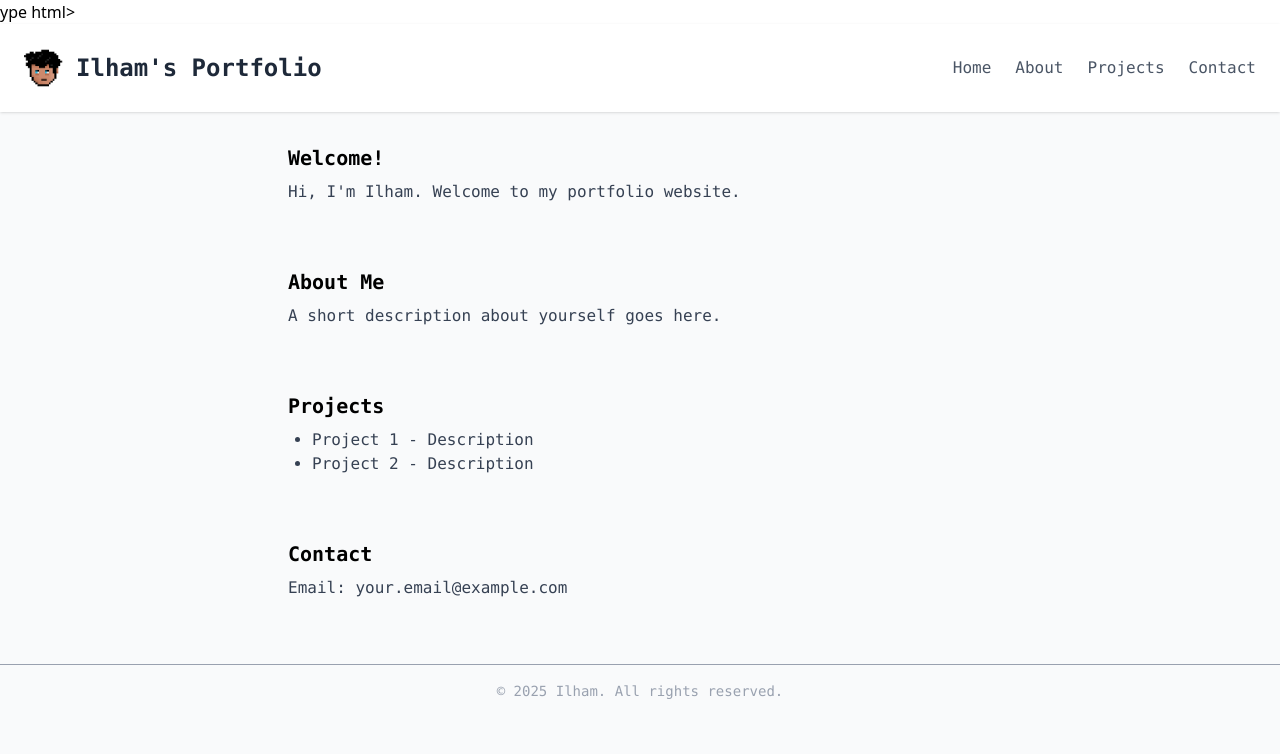
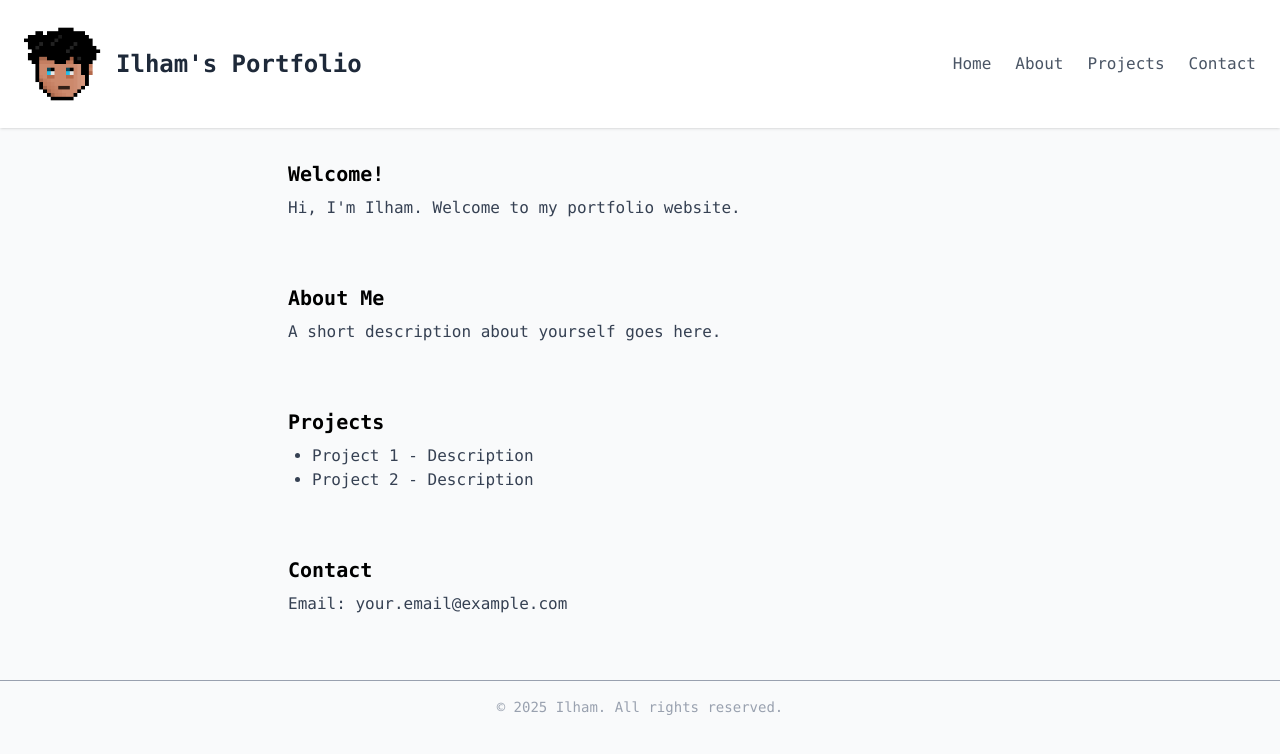
Before and after one commit to ilhammorsalin/ilham-portfolio, a React (Vite) app in the folder my-portfolio/: page / in a window 1280 px wide. Shown: the top 754 px of the page. Built offline with nearby package versions, Linux system fonts and the light colour scheme.

Commit message:
Fix image paths in index.html and Header component; add elamDP.png asset

```diff
--- a/my-portfolio/index.html
+++ b/my-portfolio/index.html
@@ -1,13 +1,11 @@
-<!d    <meta charset="UTF-8" />
-    <link rel="icon" type="image/png" href="./public/elamDP.png" />
-    <meta name="viewport" content="width=device-width, initial-scale=1.0" />ype html>
+<!DOCTYPE html>
 <html lang="en">
   <head>
     <meta charset="UTF-8" />
-    <link rel="icon" type="image/png" href="public\elamDP.png" />
+    <link rel="icon" type="image/png" href="/elamDP.png" />
     <meta name="viewport" content="width=device-width, initial-scale=1.0" />
     <title>Ilham's Portfolio</title>
-    <link href="src/index.css" rel="stylesheet">
+    <link href="/src/index.css" rel="stylesheet" />
   </head>
   <body>
     <div id="root"></div>
--- a/my-portfolio/src/components/Header.jsx
+++ b/my-portfolio/src/components/Header.jsx
@@ -1,13 +1,10 @@
+import elamDP from "../assets/elamDP.png";
+
 function Header() {
   return (
     <header className="bg-white shadow p-6 flex justify-between items-center">
-      {" "}
       <div className="flex items-center">
-        <img
-          src="./public/elamDP.png"
-          alt="elamDP icon"
-          className="w-10 h-10 mr-3"
-        />
+        <img className="w-20 h-20 mr-3" src={elamDP} alt="elam dp" />
         <h1 className="text-2xl font-bold text-gray-800">Ilham's Portfolio</h1>
       </div>
       <nav className="space-x-6">
```
Also changed, not shown: my-portfolio/src/assets/elamDP.png (added).
